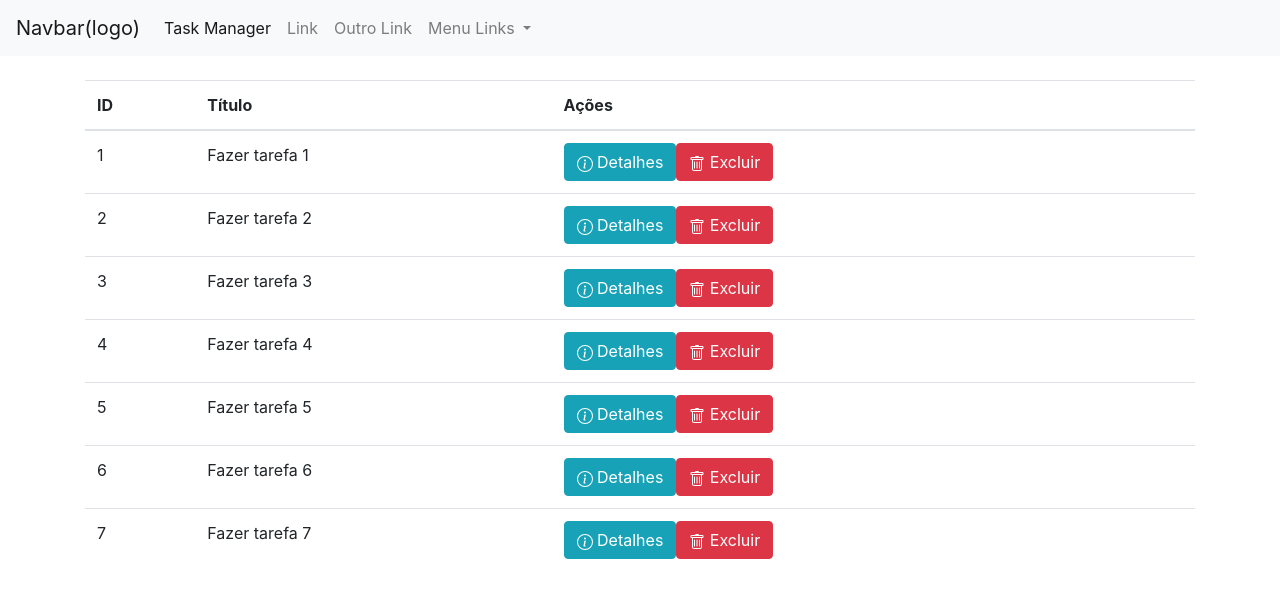
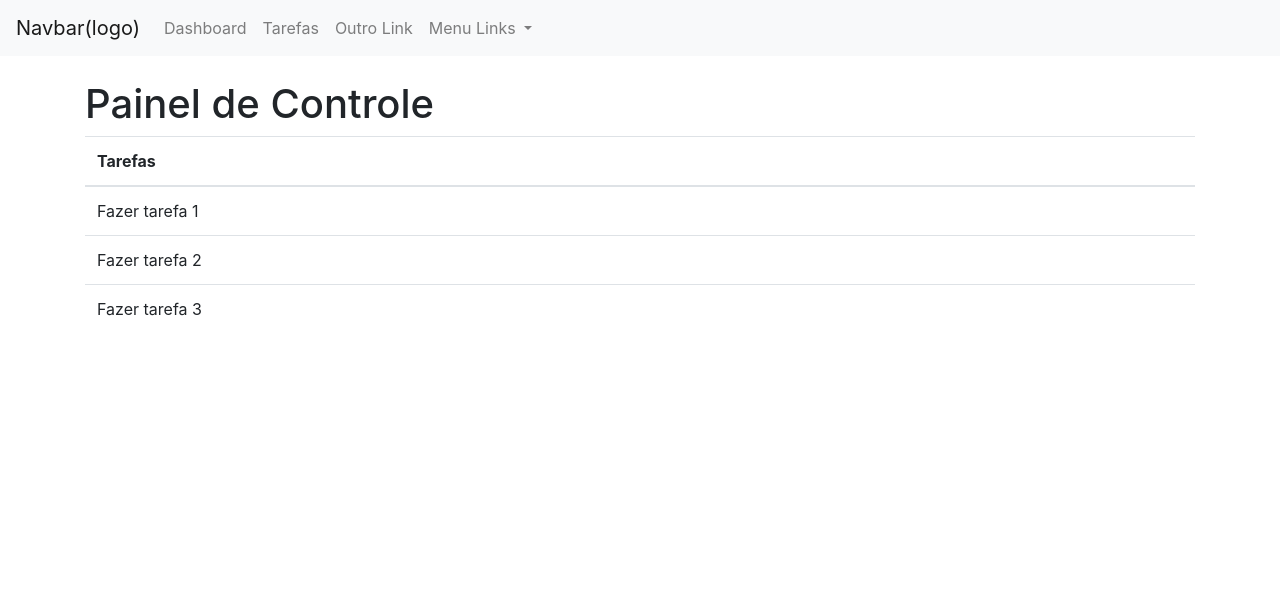
Before and after one commit to alejunior/projeto-teste, an Angular app: page /dashboard in a window 1280 px wide. Before the commit this address led to /. Shown: the top 598 px of the page. Built offline with nearby package versions, Linux system fonts and the light colour scheme.

Commit message:
implementação Dashboard

```diff
--- a/src/app/app.component.html
+++ b/src/app/app.component.html
@@ -1,5 +1,5 @@
 <navbar></navbar>
 <br>
 <div class="container">
-  <tasks></tasks>
+  <router-outlet></router-outlet>
 </div>
--- a/src/app/app.module.ts
+++ b/src/app/app.module.ts
@@ -1,26 +1,50 @@
 import { BrowserModule } from '@angular/platform-browser';
 import { NgModule } from '@angular/core';
 import { FormsModule } from '@angular/forms';
-
 import { AppRoutingModule } from './app-routing.module';
 import { AppComponent } from './app.component';
+import { RouterModule } from '@angular/router';
+
 import { NavbarComponent } from './navbar/navbar.component'
 import { TasksComponent } from './tasks/tasks.component';
 import { TaskDetailComponent } from './tasks/task-detail/task-datail.component';
+import { DashboardComponent } from './dashboard/dashboard.component';
+import { TaskService } from './tasks/shared/task.service';
+
+const ROUTES = RouterModule.forRoot([
+  {
+    path: 'dashboard',
+    component: DashboardComponent
+  },
+  {
+    path: 'tasks',
+    component: TasksComponent
+  },
+  {
+    path: '',
+    redirectTo: '/dashboard',
+    pathMatch: 'full'
+  }
+
+]);
 
 @NgModule({
   declarations: [
     AppComponent,
     NavbarComponent,
     TasksComponent,
-    TaskDetailComponent
+    TaskDetailComponent,
+    DashboardComponent
   ],
   imports: [
     BrowserModule,
     AppRoutingModule,
-    FormsModule
+    FormsModule,
+    ROUTES
   ],
-  providers: [  ],
+  providers: [
+    TaskService
+   ],
   bootstrap: [AppComponent]
 })
 export class AppModule { }
--- /dev/null
+++ b/src/app/dashboard/dashboard.component.html
@@ -0,0 +1,12 @@
+<h1>Painel de Controle</h1>
+
+<table class="table">
+  <thead>
+    <th>Tarefas</th>
+  </thead>
+  <tbody>
+    <tr *ngFor="let task of tasks">
+      <td>{{task.title}}</td>
+    </tr>
+  </tbody>
+</table>
--- /dev/null
+++ b/src/app/dashboard/dashboard.component.ts
@@ -0,0 +1,18 @@
+import { Component, OnInit } from "@angular/core";
+import { Task } from "../tasks/shared/task.model";
+import { TaskService } from "../tasks/shared/task.service";
+
+@Component({
+  selector: 'dashboard',
+  templateUrl: './dashboard.component.html',
+})
+export class DashboardComponent implements OnInit{
+
+  public tasks: Array<Task>;
+
+  public constructor(private taskServive: TaskService){
+  }
+  ngOnInit(): void {
+    this.taskServive.getImportantTasks().then((tasks)=> this.tasks = tasks);
+  }
+}
--- a/src/app/navbar/navbar.component.html
+++ b/src/app/navbar/navbar.component.html
@@ -1,23 +1,17 @@
 <nav class="navbar navbar-expand-lg navbar-light bg-light">
-  <a class="navbar-brand" href="#">Navbar(logo)</a>
+  <a class="navbar-brand" routerLink="/">Navbar(logo)</a>
   <button class="navbar-toggler" type="button" data-toggle="collapse" data-target="#navbarNavDropdown"
     aria-controls="navbarNavDropdown" aria-expanded="false" aria-label="Alterna navegação">
     <span class="navbar-toggler-icon"></span>
   </button>
   <div class="collapse navbar-collapse" id="navbarNavDropdown">
     <ul class="navbar-nav">
-      <li class="nav-item active">
-        <a class="nav-link" href="#">{{taskTitle}} <span class="sr-only">(Página atual)</span></a>
-      </li>
-      <li class="nav-item">
-        <a class="nav-link" href="#">Link</a>
-      </li>
-      <li class="nav-item">
-        <a class="nav-link" href="#">Outro Link</a>
-      </li>
+      <li><a class="nav-link" routerLink="/dashboard">Dashboard</a></li>
+      <li class="nav-item"><a class="nav-link" routerLink="/tasks">Tarefas</a></li>
+      <li class="nav-item"><a class="nav-link" href="#">Outro Link</a></li>
       <li class="nav-item dropdown">
-        <a class="nav-link dropdown-toggle" href="#" id="navbarDropdownMenuLink" role="button" data-toggle="dropdown"
-          aria-haspopup="true" aria-expanded="false">
+        <a class="nav-link dropdown-toggle" href="#" id="navbarDropdownMenuLink" role="button"
+        data-toggle="dropdown" aria-haspopup="true" aria-expanded="false">
           Menu Links
         </a>
         <div class="dropdown-menu" aria-labelledby="navbarDropdownMenuLink">
--- a/src/app/navbar/navbar.component.ts
+++ b/src/app/navbar/navbar.component.ts
@@ -7,8 +7,6 @@ import { Component } from '@angular/core';
 
 export class NavbarComponent {
 
-  public taskTitle: string = "Task Manager";
-
   public constructor() {
   }
 
--- a/src/app/tasks/shared/task.service.ts
+++ b/src/app/tasks/shared/task.service.ts
@@ -16,9 +16,9 @@ const tasks: Array<Task> = [
 export class TaskService {
 
   public getTasks():Promise<Array<Task>> {
-    let promise:Promise<Task[]> = new Promise(function(resolve, reject){
+    let promise:Promise<Task[]> = new Promise((resolve, reject) => {
       if (tasks.length > 0){
-        setTimeout(() => resolve(tasks), 1500); //setTimeout para simular servidor
+        setTimeout(() => resolve(tasks), 500); //setTimeout para simular servidor
       }else{
         reject([{ id: 0, title: "Não há terefas a serem apresentadas" }]);
       }
@@ -26,4 +26,8 @@ export class TaskService {
     return promise;
   }
 
+  public getImportantTasks(): Promise<Task[]> {
+    return Promise.resolve(tasks.slice(0, 3));
+  }
+
 }
--- a/src/app/tasks/tasks.component.ts
+++ b/src/app/tasks/tasks.component.ts
@@ -5,10 +5,8 @@ import { TaskService } from "./shared/task.service";
 
 @Component({
   selector: 'tasks',
-  templateUrl: './tasks.component.html',
-  providers: [
-    { provide: TaskService, useClass: TaskService }
-  ]
+  templateUrl: './tasks.component.html'
+  //providers: [ { provide: TaskService, useClass: TaskService } ]
 })
 export class TasksComponent implements OnInit {
 
```
